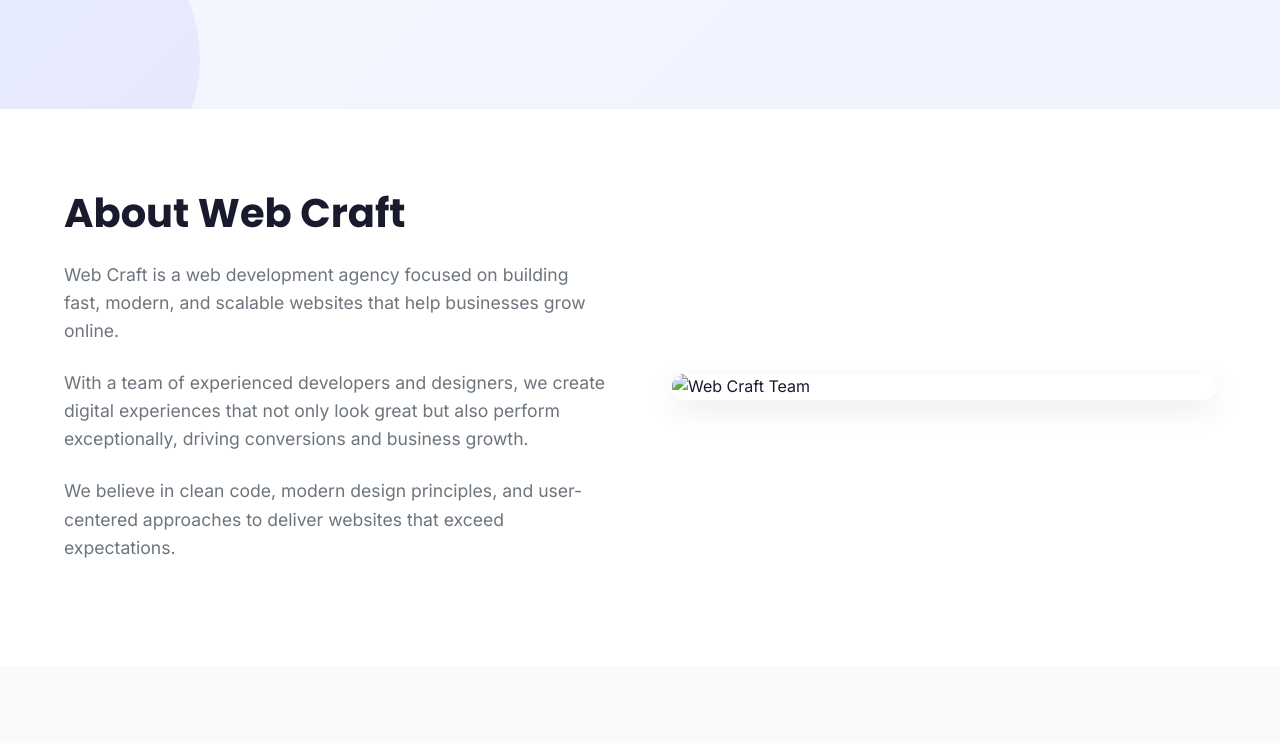
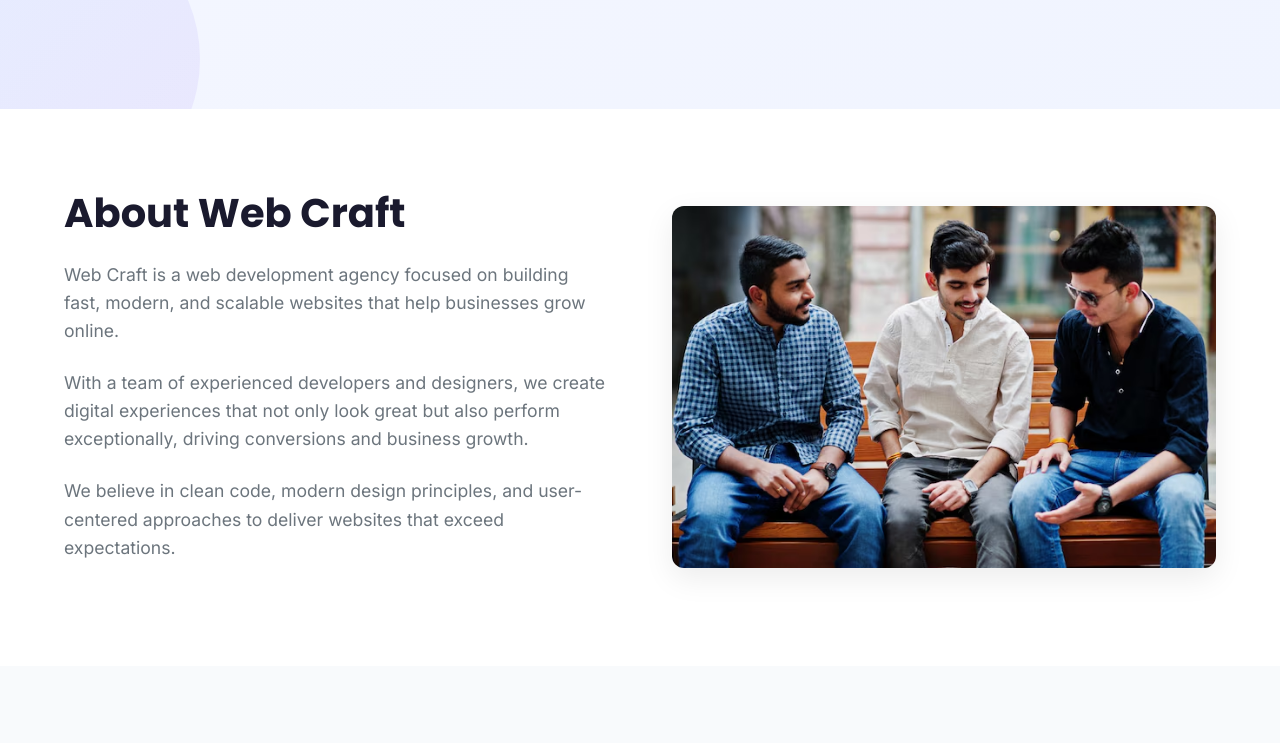
Before and after one commit to webcraft008/My-Web-Dev-Agency-Portfolio, a plain HTML site: page index.html in a window 1280 px wide. Shown: the part 593-1336 px from the top of the page. Drawn offline with Linux system fonts and the light colour scheme.

Commit message:
Update index.html

```diff
--- a/index.html
+++ b/index.html
@@ -1035,7 +1035,7 @@
                 </div>
                 <div class="about-image fade-in">
                     <!-- Placeholder for agency image -->
-                   <img src="images/team.jpg" alt="Web Craft Team">
+                   <img src="group_photo.jpg" alt="Web Craft Team">
                   </div>
             </div>
         </div>
```
